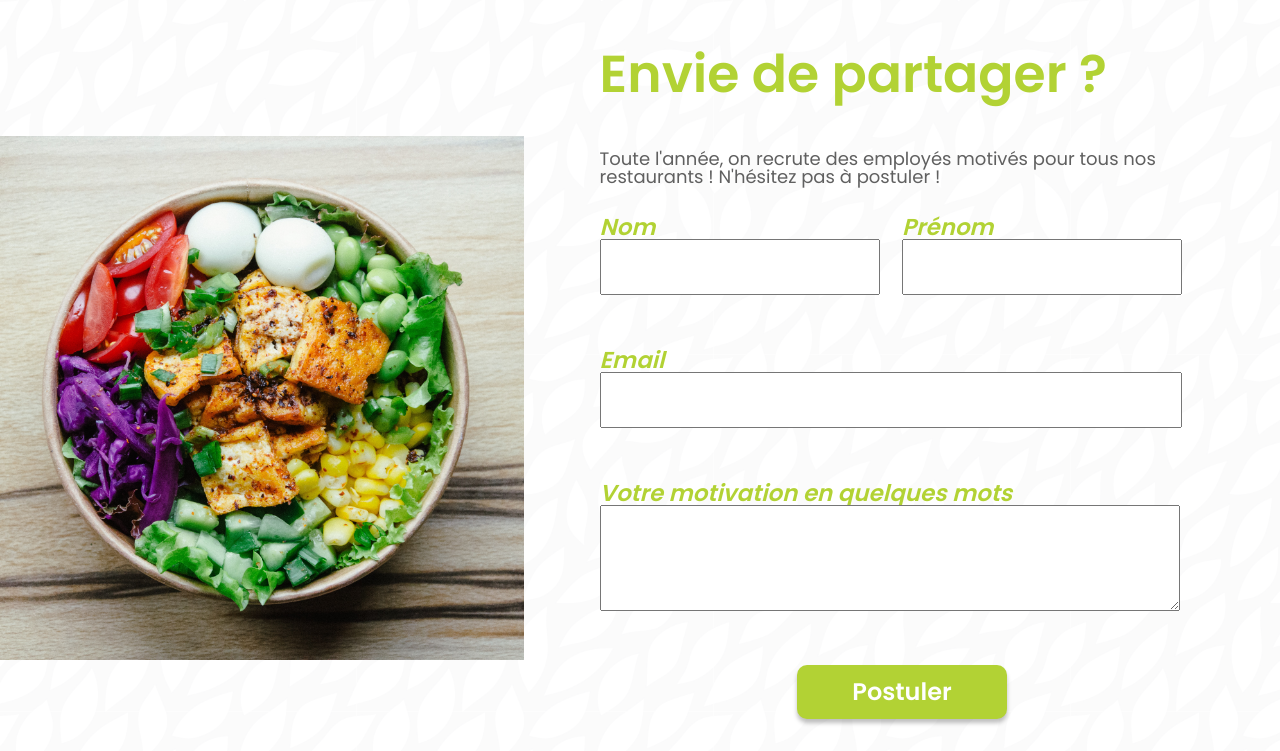
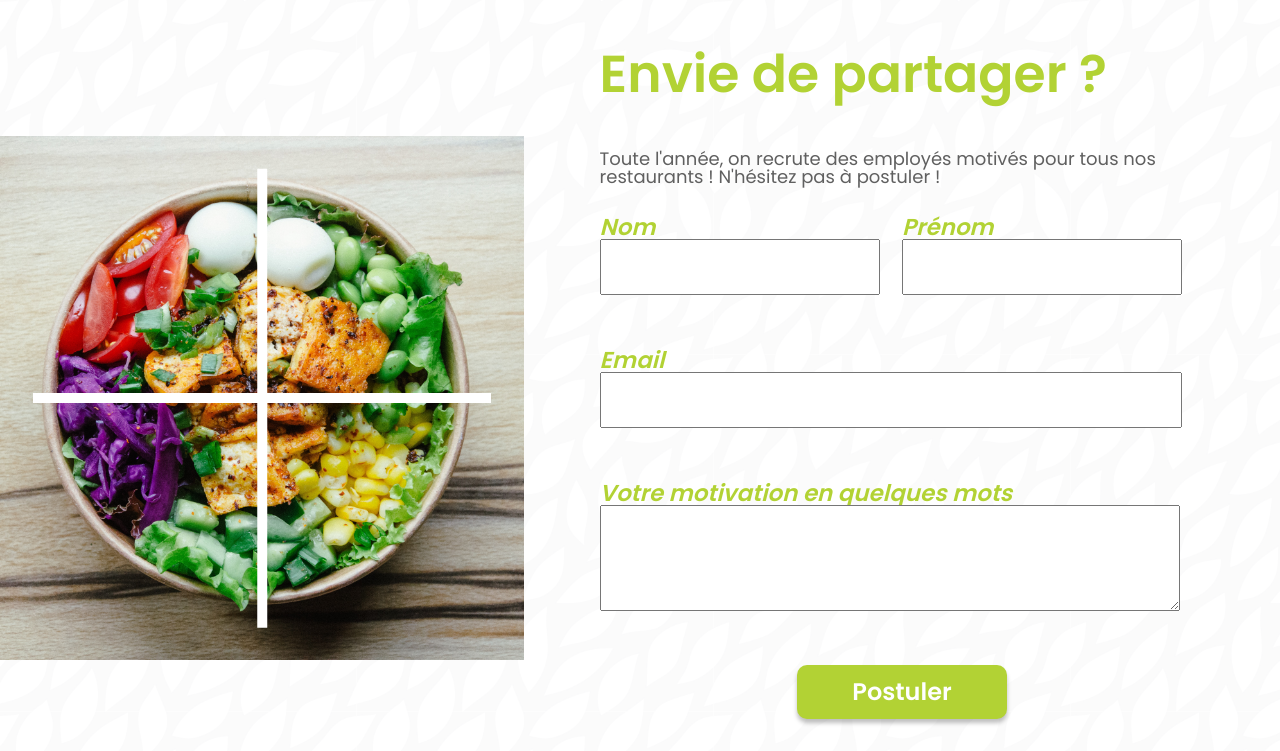
Before and after one commit to maxencevdg/integration-scss, a plain HTML site: page projet-final/src/index.html in a window 1280 px wide. Shown: the part 3922-4673 px from the top of the page. Drawn offline with Linux system fonts and the light colour scheme.

Commit message:
Add files via upload

```diff
--- a/projet-final/src/index.html
+++ b/projet-final/src/index.html
@@ -71,8 +71,8 @@
                 <p>Préparé sur place et avec amour</p>
             </div>
             <div class="description">
-                <p>Chez MONGOO, <u>tous les ingrédients</u> et <u>tous les desserts</u> sont préparés sur place. <br><br><br>
-                Nous mettons un point d'honneur à ce que tous les matins, nos équipes de super-préparateurs <b>découpent, tranchent, épluchent, assaisonnent, mélangent, émincent, saupoudrent</b> et préparent tout ce qu'il y a sur le bar afin de vous proposer les meilleures combinaisons de salades possible. <br><br><br>
+                <p>Chez MONGOO, <u>tous les ingrédients</u> et <u>tous les desserts</u> sont préparés sur place. <br><br>
+                Nous mettons un point d'honneur à ce que tous les matins, nos équipes de super-préparateurs <b>découpent, tranchent, épluchent, assaisonnent, mélangent, émincent, saupoudrent</b> et préparent tout ce qu'il y a sur le bar afin de vous proposer les meilleures combinaisons de salades possible. <br><br>
                 Alors faites votre choix !</p>
             </div>
             <div class="boutton">
--- a/projet-final/src/scss/main.scss
+++ b/projet-final/src/scss/main.scss
@@ -226,6 +226,7 @@ body {
             }
         }
         .boutton {
+            margin-top: 200px;
             button {
                 outline: none;
                 border: none;
@@ -362,7 +363,6 @@ body {
         }
 
         .container {
-            display: flex;
             @include center-box;
             font-size: 18px;
 
@@ -391,7 +391,6 @@ body {
         }
 
         .container {
-            display: flex;
             @include center-box;
             font-size: 18px;
 
@@ -418,6 +417,22 @@ body {
 
     .image {
         @include center-box;
+        position: relative;
+    }
+    .image::before, .image::after {
+        content: "";
+        position: absolute;
+        width: 87.5%;
+        height: 10px;
+        background: white;
+    }
+
+    .image::before {
+        transform: rotate(90deg);
+    }
+
+    .image::after {
+        transform: rotate(0deg);
     }
     .text {
         width: 80%;
```
Also changed, not shown: projet-final/src/scss/main.css, 1 other file.
